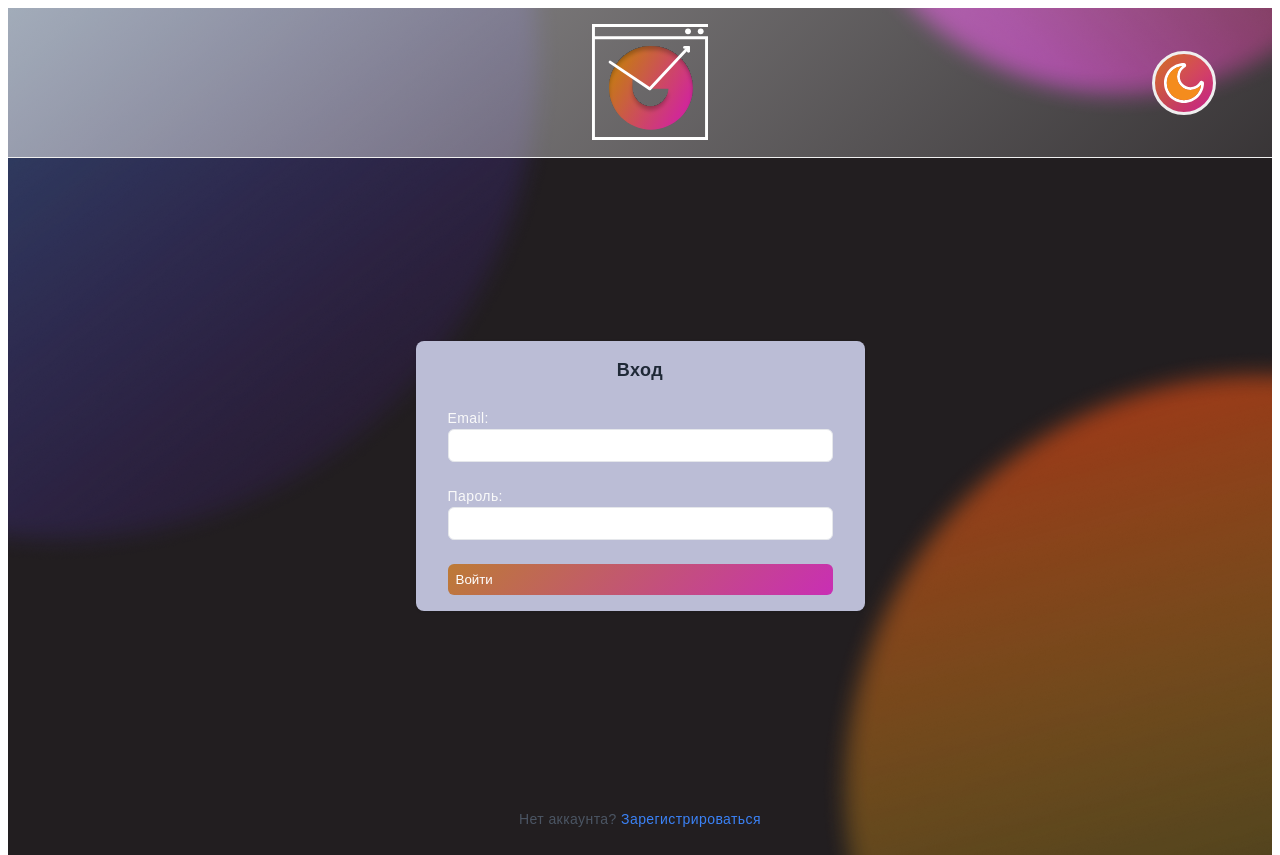
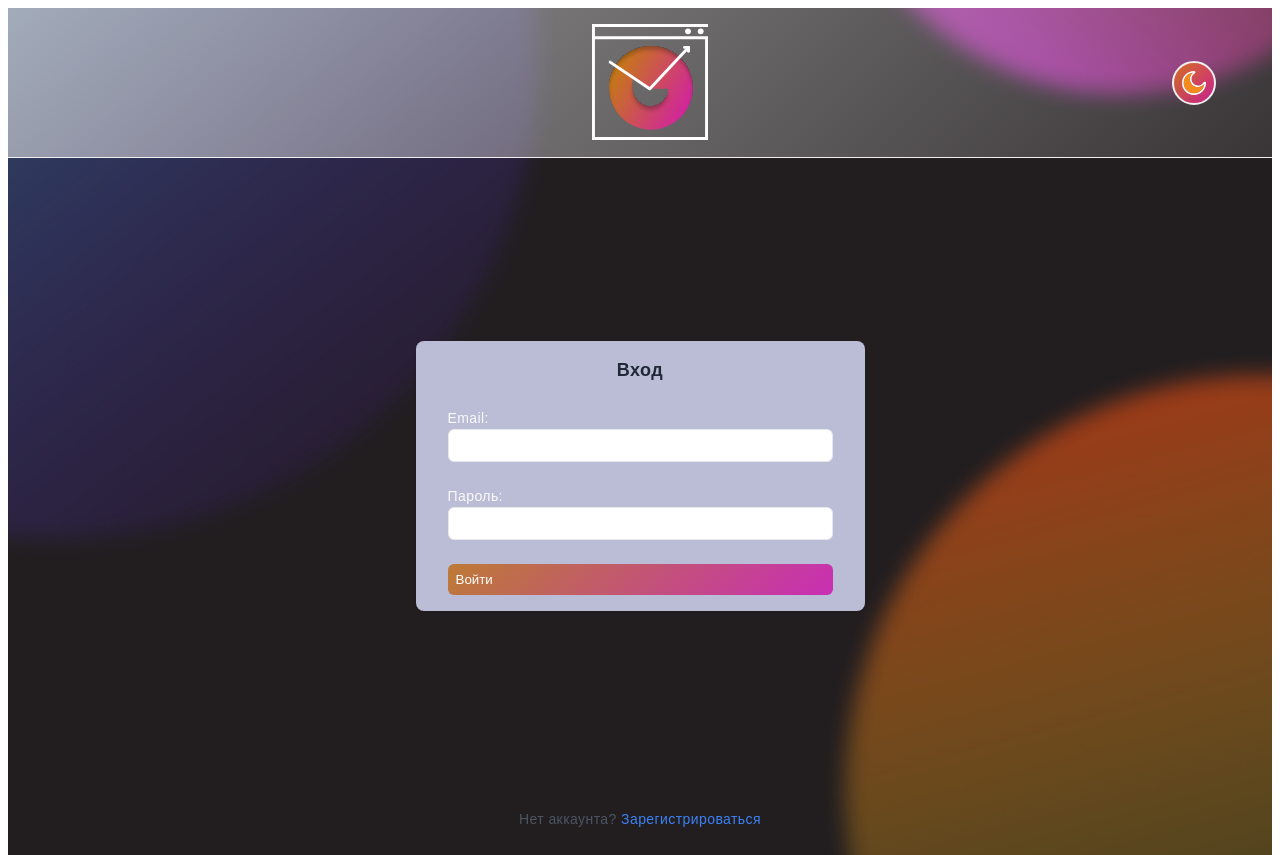
Before and after one commit to alebedev85/mytrello, a React (Vite) app: page /login in a window 1280 px wide. Built offline with nearby package versions, Linux system fonts and the light colour scheme; no server answers.

Commit message:
refactor: поправл header

```diff
--- a/src/components/Header/Header.module.scss
+++ b/src/components/Header/Header.module.scss
@@ -19,21 +19,6 @@
   left: 46.2%;
 }
 
-.addButton {
-  display: flex;
-  align-items: center;
-  gap: $spacing-sm;
-  padding: $spacing-sm $spacing-md;
-  background-color: $primary-color;
-  color: $light-text;
-  border-radius: $border-radius-sm;
-  cursor: pointer;
-
-  &:hover {
-    background-color: $primary-hover;
-  }
-}
-
 .controls {
   display: flex;
   align-items: center;
@@ -41,15 +26,14 @@
 }
 
 .themeButton {
-  width: 64px;
-  height: 64px;
+  width: 44px;
+  height: 44px;
   border-radius: 50%;
   display: flex;
   align-items: center;
   justify-content: center;
 
   .themeLogo {
-    width: 40px;
-    height: 40px;
+    width: 24px;
   }
 }
--- a/src/styles/_variables.scss
+++ b/src/styles/_variables.scss
@@ -76,8 +76,8 @@ $mainHied: 84vh;
   --button-color-hover:
     linear-gradient(rgba(0, 0, 0, 0.3), rgba(0, 0, 0, 0.3)), var(--button-color);
   --button-border-radius: 20px;
-  --button-border: 3px solid var(--glass-stroke);
-  --button-border-hover: 3px solid rgba(90, 85, 254, 1);
+  --button-border: 2px solid var(--glass-stroke);
+  --button-border-hover: 2px solid rgba(90, 85, 254, 1);
   --button-box-shadow: 0px 4px 25px 0px rgba(0, 0, 0, 0.25);
 }
 
--- a/src/styles/global.scss
+++ b/src/styles/global.scss
@@ -56,7 +56,6 @@ button {
 
   &:hover {
     background: var(--button-color-hover);
-    border: var(--button-border-hover);
   }
 }
 
```
